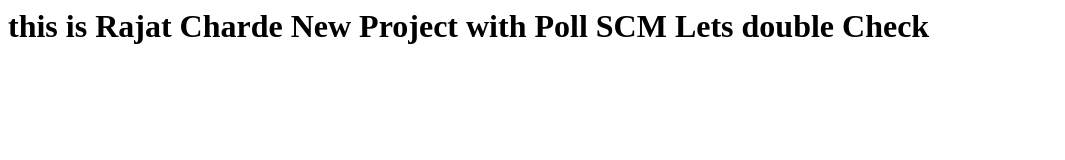
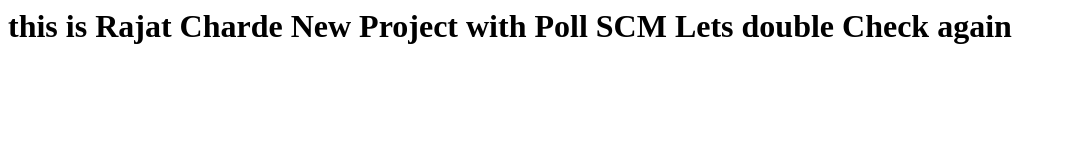
Before and after one commit to rajatgithubaccount1234/demo-jenkin, a plain HTML site: page index.html in a window 1280 px wide. Shown: the whole page, without its empty margins (0-1065 px from the left). Drawn offline with Linux system fonts and the light colour scheme.

Commit message:
Update index.html

```diff
--- a/index.html
+++ b/index.html
@@ -1,5 +1,5 @@
 <html>
   <body>
-    <h1> this is Rajat Charde New Project with Poll SCM Lets double Check </h1>
+    <h1> this is Rajat Charde New Project with Poll SCM Lets double Check again</h1>
   </body>
 </html>
```
